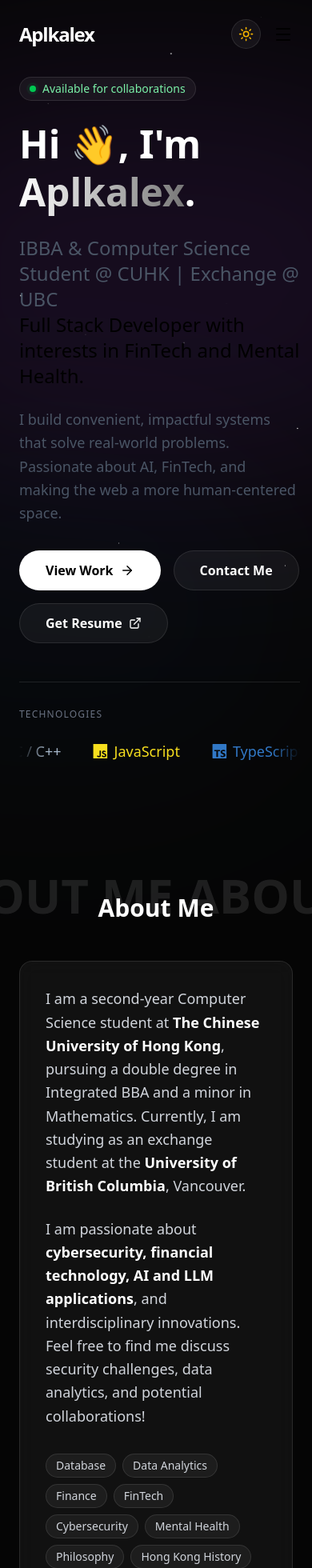
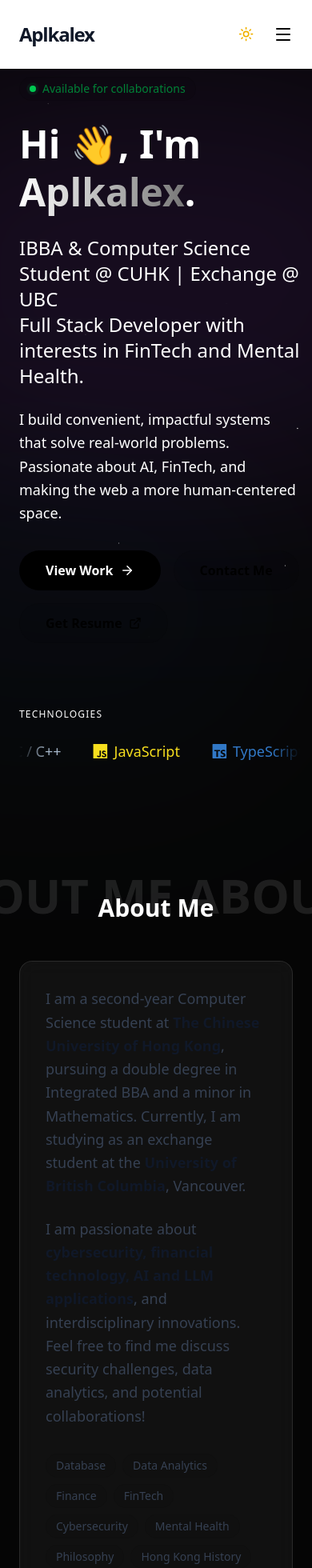
Before and after one commit to Aplkalex/aplkalex.com, a Next.js app: page / in a window 390 px wide. Shown: the top 1960 px of the page at 80% size. Built offline with nearby package versions, Linux system fonts and the light colour scheme.

Commit message:
Refactor Navbar styles for improved responsiveness and visual consistency

```diff
--- a/src/app/page.tsx
+++ b/src/app/page.tsx
@@ -89,7 +89,7 @@ export default function Home() {
         setZoomingId('queuesis');
         setTimeout(() => {
             router.push('/queuesis');
-        }, 800); // Wait for animation
+        }, 450); // Faster zoom
     };
 
     const handleResumeClick = (e: React.MouseEvent) => {
@@ -98,11 +98,11 @@ export default function Home() {
         // Delay opening new tab to let animation play briefly
         setTimeout(() => {
             window.open('/Alex%20Resume%202025.pdf', '_blank');
-        }, 800);
+        }, 450);
 
         setTimeout(() => {
             setZoomingId(null);
-        }, 2000); // Reset after a while
+        }, 1200); // Reset after a while
     };
 
     return (
@@ -111,19 +111,19 @@ export default function Home() {
                 {zoomingId === 'queuesis' && (
                     <motion.div
                         layoutId="queuesis-card"
-                        className="fixed inset-0 z-[9999] bg-black"
+                        className="fixed inset-0 z-[9999] bg-white dark:bg-black"
                         initial={{ borderRadius: 16 }}
                         animate={{ borderRadius: 0 }}
-                        transition={{ duration: 0.8, ease: "easeInOut" }}
+                        transition={{ duration: 0.45, ease: "easeInOut" }}
                     />
                 )}
                 {zoomingId === 'resume' && (
                     <motion.div
-                        className="fixed inset-0 z-[9999] bg-black"
+                        className="fixed inset-0 z-[9999] bg-white dark:bg-black"
                         initial={{ clipPath: 'circle(0% at 50% 50%)' }}
                         animate={{ clipPath: 'circle(150% at 50% 50%)' }}
                         exit={{ opacity: 0 }}
-                        transition={{ duration: 0.8, ease: "easeInOut" }}
+                        transition={{ duration: 0.45, ease: "easeInOut" }}
                     />
                 )}
             </AnimatePresence>
@@ -144,7 +144,7 @@ export default function Home() {
                             variants={staggerContainer}
                             style={{ x: heroTextX, opacity: heroOpacity }}
                         >
-                            <motion.div variants={fadeInUp} className="inline-flex items-center gap-2 px-3 py-1 mb-6 rounded-full border border-white/10 bg-white/5 text-sm text-green-300 backdrop-blur-sm">
+                            <motion.div variants={fadeInUp} className="inline-flex items-center gap-2 px-3 py-1 mb-6 rounded-full border border-black/10 dark:border-white/10 bg-black/5 dark:bg-white/5 text-sm text-green-700 dark:text-green-300 backdrop-blur-sm">
                                 <span className="relative flex h-2 w-2">
                                     <span className="animate-ping absolute inline-flex h-full w-full rounded-full bg-green-400 opacity-75"></span>
                                     <span className="relative inline-flex rounded-full h-2 w-2 bg-green-500"></span>
@@ -165,18 +165,18 @@ export default function Home() {
                                 >👋</motion.span>, I'm <br />
                                 <ScrambleText text="Aplkalex" className="text-gradient" />.
                             </motion.h1>
-                            <motion.h2 variants={fadeInUp} className="text-2xl md:text-3xl text-gray-600 dark:text-gray-100 mb-6 font-light">
+                            <motion.h2 variants={fadeInUp} className="text-2xl md:text-3xl theme-text-muted mb-6 font-light">
                                 IBBA & Computer Science Student @ CUHK | Exchange @ UBC <br />
-                                <span className="text-black dark:text-white font-medium">Full Stack Developer with interests in FinTech and Mental Health.</span>
+                                <span className="theme-text-strong font-medium">Full Stack Developer with interests in FinTech and Mental Health.</span>
                             </motion.h2>
-                            <motion.p variants={fadeInUp} className="text-lg text-gray-600 dark:text-gray-300 mb-8 max-w-lg leading-relaxed">
+                            <motion.p variants={fadeInUp} className="text-lg theme-text-soft mb-8 max-w-lg leading-relaxed">
                                 I build convenient, impactful systems that solve real-world problems. Passionate about AI, FinTech, and making the web a more human-centered space.
                             </motion.p>
                             <motion.div variants={fadeInUp} className="flex flex-wrap gap-4">
                                 <motion.div whileHover={{ scale: 1.05 }} whileTap={{ scale: 0.95 }}>
                                     <Link
                                         href="#projects"
-                                        className="px-8 py-3 bg-white text-black rounded-full font-semibold flex items-center gap-2 border border-transparent"
+                                        className="px-8 py-3 bg-black text-white dark:bg-white dark:text-black rounded-full font-semibold flex items-center gap-2 border border-black/10 dark:border-transparent"
                                     >
                                         View Work <ArrowRight size={18} />
                                     </Link>
@@ -184,7 +184,7 @@ export default function Home() {
                                 <motion.div whileHover={{ scale: 1.05 }} whileTap={{ scale: 0.95 }}>
                                     <Link
                                         href="#contact"
-                                        className="px-8 py-3 bg-white/5 border border-white/10 text-white rounded-full font-semibold hover:bg-white/10 transition-colors flex items-center justify-center"
+                                        className="px-8 py-3 bg-black/5 border border-black/10 text-black rounded-full font-semibold hover:bg-black/10 dark:bg-white/5 dark:border-white/10 dark:text-white transition-colors flex items-center justify-center"
                                     >
                                         Contact Me
                                     </Link>
@@ -193,7 +193,7 @@ export default function Home() {
                                     <motion.button
                                         type="button"
                                         onClick={handleResumeClick}
-                                        className="px-8 py-3 bg-white/5 border border-white/10 text-white rounded-full font-semibold hover:bg-white/10 transition-colors flex items-center justify-center gap-2 relative z-10 cursor-pointer"
+                                        className="px-8 py-3 bg-black/5 border border-black/10 text-black rounded-full font-semibold hover:bg-black/10 dark:bg-white/5 dark:border-white/10 dark:text-white transition-colors flex items-center justify-center gap-2 relative z-10 cursor-pointer"
                                     >
                                         Get Resume <ExternalLink size={16} />
                                     </motion.button>
@@ -201,8 +201,8 @@ export default function Home() {
                             </motion.div>
 
                             {/* Tech Stack Marquee */}
-                            <motion.div variants={fadeInUp} className="mt-12 pt-8 border-t border-white/10 w-full max-w-[90vw] md:max-w-md lg:max-w-lg overflow-hidden">
-                                <p className="text-xs text-gray-500 uppercase tracking-widest mb-4">Technologies</p>
+                            <motion.div variants={fadeInUp} className="mt-12 pt-8 border-t border-black/10 dark:border-white/10 w-full max-w-[90vw] md:max-w-md lg:max-w-lg overflow-hidden">
+                                <p className="text-xs theme-text-soft uppercase tracking-widest mb-4">Technologies</p>
                                 <TechMarquee items={techStack} rows={1} className="space-y-0" />
                             </motion.div>
                         </motion.div>
@@ -215,7 +215,7 @@ export default function Home() {
                             className="hidden lg:block relative"
                         >
                             <div className="absolute -inset-1 bg-gradient-to-br from-white/10 via-transparent to-white/5 rounded-2xl blur-lg opacity-60"></div>
-                            <GlassCard className="relative backdrop-blur-2xl font-mono text-sm overflow-hidden border-white/15 shadow-[0_25px_70px_rgba(0,0,0,0.55)] bg-black/10">
+                            <GlassCard className="relative backdrop-blur-2xl font-mono text-sm overflow-hidden border-black/10 dark:border-white/15 shadow-[0_25px_70px_rgba(0,0,0,0.55)] bg-white/85 dark:bg-white/10 theme-text-strong">
                                 <div className="flex gap-2 mb-4 border-b border-white/10 pb-4">
                                     <div className="w-3 h-3 rounded-full bg-red-500"></div>
                                     <div className="w-3 h-3 rounded-full bg-yellow-400"></div>
@@ -223,7 +223,7 @@ export default function Home() {
                                 </div>
 
                                 <motion.div
-                                    className="space-y-2 text-gray-800 dark:text-white/80"
+                                    className="space-y-2 theme-text-strong"
                                     initial="initial"
                                     animate="animate"
                                     variants={{
@@ -231,43 +231,43 @@ export default function Home() {
                                     }}
                                 >
                                     <div className="flex">
-                                        <span className="text-gray-600 dark:text-white/70 mr-2">const</span>
-                                        <span className="text-black dark:text-white">developer</span>
-                                        <span className="text-gray-500 dark:text-white/60 mx-2">=</span>
-                                        <span className="text-gray-500 dark:text-white/60">{'{'}</span>
+                                        <span className="theme-text-muted mr-2">const</span>
+                                        <span className="theme-text-strong">developer</span>
+                                        <span className="theme-text-soft mx-2">=</span>
+                                        <span className="theme-text-soft">{'{'}</span>
                                     </div>
                                     <div className="pl-4">
-                                        <span className="text-gray-500 dark:text-white/60">name</span>: <span className="text-black dark:text-white">'<Typewriter text="Alex, Wong Ka Hei" delay={0.5} />'</span>,
+                                        <span className="theme-text-muted">name</span>: <span className="theme-text-strong">'<Typewriter className="theme-text-strong" text="Alex, Wong Ka Hei" delay={0.5} />'</span>,
                                     </div>
                                     <div className="pl-4">
-                                        <span className="text-gray-500 dark:text-white/60">role</span>: <span className="text-black dark:text-white">'<Typewriter text="Full Stack Developer" delay={1.0} />'</span>,
+                                        <span className="theme-text-muted">role</span>: <span className="theme-text-strong">'<Typewriter className="theme-text-strong" text="Full Stack Developer" delay={1.0} />'</span>,
                                     </div>
                                     <div className="pl-4">
-                                        <span className="text-gray-500 dark:text-white/60">education</span>: <span className="text-gray-700 dark:text-white/80">['CUHK', 'UBC (Exchange)']</span>,
+                                        <span className="theme-text-muted">education</span>: <span className="theme-text-strong">['CUHK', 'UBC (Exchange)']</span>,
                                     </div>
                                     <div className="pl-4">
-                                        <span className="text-gray-500 dark:text-white/60">passions</span>: <span className="text-gray-600 dark:text-white/70">[</span>
+                                        <span className="theme-text-muted">passions</span>: <span className="theme-text-soft">[</span>
                                     </div>
                                     <div className="pl-8">
-                                        <span className="text-gray-800 dark:text-white/90">'<Typewriter text="Cybersecurity" delay={1.5} />'</span>,
+                                        <span className="theme-text-strong">'<Typewriter className="theme-text-strong" text="Cybersecurity" delay={1.5} />'</span>,
                                     </div>
                                     <div className="pl-8">
-                                        <span className="text-gray-800 dark:text-white/90">'<Typewriter text="FinTech" delay={2.0} />'</span>,
+                                        <span className="theme-text-strong">'<Typewriter className="theme-text-strong" text="FinTech" delay={2.0} />'</span>,
                                     </div>
                                     <div className="pl-8">
-                                        <span className="text-gray-800 dark:text-white/90">'<Typewriter text="AI & LLMs" delay={2.5} />'</span>,
+                                        <span className="theme-text-strong">'<Typewriter className="theme-text-strong" text="AI & LLMs" delay={2.5} />'</span>,
                                     </div>
                                     <div className="pl-8">
-                                        <span className="text-gray-800 dark:text-white/90">'<Typewriter text="Squash" delay={3.0} />'</span>,
+                                        <span className="theme-text-strong">'<Typewriter className="theme-text-strong" text="Squash" delay={3.0} />'</span>,
                                     </div>
                                     <div className="pl-8">
-                                        <span className="text-gray-800 dark:text-white/90">'<Typewriter text="Handbell" delay={3.5} />'</span>
+                                        <span className="theme-text-strong">'<Typewriter className="theme-text-strong" text="Handbell" delay={3.5} />'</span>
                                     </div>
-                                    <div className="pl-4 text-gray-600 dark:text-white/70">],</div>
+                                    <div className="pl-4 theme-text-soft">],</div>
                                     <div className="pl-4">
-                                        <span className="text-gray-500 dark:text-white/60">status</span>: <span className="text-black dark:text-white">'<Typewriter text="Building cool stuff" delay={4.0} />'</span>
+                                        <span className="theme-text-muted">status</span>: <span className="theme-text-strong">'<Typewriter className="theme-text-strong" text="Building cool stuff" delay={4.0} />'</span>
                                     </div>
-                                    <div className="text-gray-600 dark:text-white/70">{'}'};</div>
+                                    <div className="theme-text-soft">{'}'};</div>
                                 </motion.div>
                             </GlassCard>
                         </motion.div>
@@ -291,21 +291,20 @@ export default function Home() {
                                 <ScrambleText text="About Me" />
                             </motion.div>
                         </div>
-                        <GlassCard className="overflow-hidden">
+                        <GlassCard className="overflow-hidden bg-white/80 dark:bg-white/5">
                             <div className="grid md:grid-cols-3 gap-8">
                                 <motion.div
-                                    className="md:col-span-2 prose prose-invert max-w-none"
+                                    className="md:col-span-2 max-w-none space-y-6"
                                     initial="initial"
                                     whileInView="animate"
                                     viewport={{ once: true }}
                                     variants={slideInLeft}
                                 >
-                                    <p className="text-lg text-gray-300 leading-relaxed">
-                                        I am a second‑year Computer Science student at <strong className="text-white">The Chinese University of Hong Kong</strong>, pursuing a double degree in Integrated BBA and a minor in Mathematics. Currently, I am studying as an exchange student at the <strong className="text-white">University of British Columbia</strong>, Vancouver.
+                                    <p className="text-lg text-gray-700 dark:text-gray-300 leading-relaxed">
+                                        I am a second‑year Computer Science student at <strong className="text-gray-900 dark:text-white">The Chinese University of Hong Kong</strong>, pursuing a double degree in Integrated BBA and a minor in Mathematics. Currently, I am studying as an exchange student at the <strong className="text-gray-900 dark:text-white">University of British Columbia</strong>, Vancouver.
                                     </p>
-                                    <br />
-                                    <p className="text-lg text-gray-300 leading-relaxed">
-                                        I am passionate about <strong className="text-white">cybersecurity, financial technology, AI and LLM applications</strong>, and interdisciplinary innovations. Feel free to find me discuss security challenges, data analytics, and potential collaborations!
+                                    <p className="text-lg text-gray-700 dark:text-gray-300 leading-relaxed">
+                                        I am passionate about <strong className="text-gray-900 dark:text-white">cybersecurity, financial technology, AI and LLM applications</strong>, and interdisciplinary innovations. Feel free to find me discuss security challenges, data analytics, and potential collaborations!
                                     </p>
                                 </motion.div>
                                 <motion.div
@@ -320,7 +319,7 @@ export default function Home() {
                                             key={tag}
                                             variants={popIn}
                                             whileHover={{ scale: 1.1, backgroundColor: "rgba(255, 255, 255, 0.1)" }}
-                                            className="px-3 py-1 bg-white/5 border border-white/10 rounded-full text-sm text-gray-300"
+                                            className="px-3 py-1 bg-black/5 border border-black/10 rounded-full text-sm text-gray-700 dark:bg-white/5 dark:border-white/10 dark:text-gray-200"
                                         >
                                             {tag}
                                         </motion.span>
@@ -358,19 +357,19 @@ export default function Home() {
                             <motion.div variants={popIn} className="h-full">
                                 <div onClick={handleQueuesisClick} className="block h-full group cursor-pointer">
                                     <motion.div layoutId="queuesis-card" className="h-full">
-                                        <GlassCard className="h-full flex flex-col relative overflow-hidden transition-transform duration-300 group-hover:scale-[1.02] group-hover:border-white/20 bg-[#111] backdrop-blur-xl">
+                                        <GlassCard className="h-full flex flex-col relative overflow-hidden transition-transform duration-300 group-hover:scale-[1.02] group-hover:border-white/20 bg-white dark:bg-[#111] text-gray-800 dark:text-gray-200 backdrop-blur-xl">
                                             {/* Content Overlay */}
                                             <div className="relative z-10 flex flex-col h-full p-6">
                                                 <div className="flex justify-between items-start mb-4">
-                                                    <h3 className="text-xl font-bold font-display text-black dark:text-white">Queuesis</h3>
-                                                    <span className="text-xs text-gray-600 dark:text-gray-500 border border-black/10 dark:border-white/10 px-2 py-1 rounded bg-black/5 dark:bg-white/5 backdrop-blur-sm">Nov 2025 - Present</span>
+                                                    <h3 className="text-xl font-bold font-display theme-text-strong">Queuesis</h3>
+                                                    <span className="text-xs theme-text-soft border border-black/10 dark:border-white/10 px-2 py-1 rounded bg-black/5 dark:bg-white/5 backdrop-blur-sm">Nov 2025 - Present</span>
                                                 </div>
-                                                <p className="text-gray-600 dark:text-gray-400 text-sm mb-6 flex-grow">
+                                                <p className="theme-text-soft text-sm mb-6 flex-grow">
                                                     A modern web application built to address long-standing usability and performance issues in CUHK’s system (CUSIS).
                                                 </p>
                                                 <div className="flex gap-2 mb-6">
                                                     {['Next.js', 'TypeScript', 'Tailwind'].map((tech) => (
-                                                        <span key={tech} className="text-xs px-2 py-1 rounded bg-black/5 dark:bg-white/5 text-gray-600 dark:text-gray-300">
+                                                        <span key={tech} className="text-xs px-2 py-1 rounded bg-black/5 dark:bg-white/5 theme-text-muted">
                                                             {tech}
                                                         </span>
                                                     ))}
@@ -380,7 +379,7 @@ export default function Home() {
                                                         href="https://queuesis.aplkalex.com"
                                                         target="_blank"
                                                         rel="noopener noreferrer"
-                                                        className="flex items-center gap-1 text-sm text-gray-500 hover:text-black dark:text-gray-400 dark:hover:text-white transition-colors"
+                                                        className="flex items-center gap-1 text-sm theme-text-muted hover:text-black dark:hover:text-white transition-colors"
                                                         onClick={(e) => e.stopPropagation()}
                                                     >
                                                         <ExternalLink size={14} /> Live
@@ -389,7 +388,7 @@ export default function Home() {
                                                         href="https://github.com/aplkalex/queuesis"
                                                         target="_blank"
                                                         rel="noopener noreferrer"
-                                                        className="flex items-center gap-1 text-sm text-gray-500 hover:text-black dark:text-gray-400 dark:hover:text-white transition-colors"
+                                                        className="flex items-center gap-1 text-sm theme-text-muted hover:text-black dark:hover:text-white transition-colors"
                                                         onClick={(e) => e.stopPropagation()}
                                                     >
                                                         <Github size={14} /> Code
@@ -403,7 +402,7 @@ export default function Home() {
 
                             <div className="mt-12 text-center">
                                 <motion.div whileHover={{ scale: 1.05 }} whileTap={{ scale: 0.95 }} className="inline-block">
-                                    <Link href="/projects" className="inline-flex items-center gap-2 px-6 py-3 bg-white/5 border border-white/10 rounded-full text-white hover:bg-white/10 transition-colors">
+                                    <Link href="/projects" className="inline-flex items-center gap-2 px-6 py-3 bg-black/5 border border-black/10 rounded-full text-black hover:bg-black/10 dark:bg-white/5 dark:border-white/10 dark:text-white dark:hover:bg-white/10 transition-colors">
                                         View All Projects <ArrowRight size={16} />
                                     </Link>
                                 </motion.div>
--- a/src/components/Navbar.tsx
+++ b/src/components/Navbar.tsx
@@ -21,12 +21,14 @@ export default function Navbar() {
     return (
         <nav
             className={cn(
-                'fixed top-0 w-full z-50 transition-all duration-300 border-b border-transparent',
-                scrolled ? 'bg-white/80 dark:bg-black backdrop-blur-md border-black/5 dark:border-white/10 py-4' : 'bg-transparent py-6'
+                'fixed top-0 w-full z-50 transition-all duration-300 border-b',
+                scrolled
+                    ? 'bg-white dark:bg-black border-black/10 dark:border-white/10 py-4 shadow-lg'
+                    : 'bg-white dark:bg-black border-transparent py-6'
             )}
         >
             <div className="container mx-auto px-6 flex justify-between items-center">
-                <Link href="/" className="text-2xl font-bold tracking-tighter font-display">
+                <Link href="/" className="text-2xl font-bold tracking-tighter font-display text-gray-900 dark:text-white">
                     Aplkalex
                 </Link>
 
```
